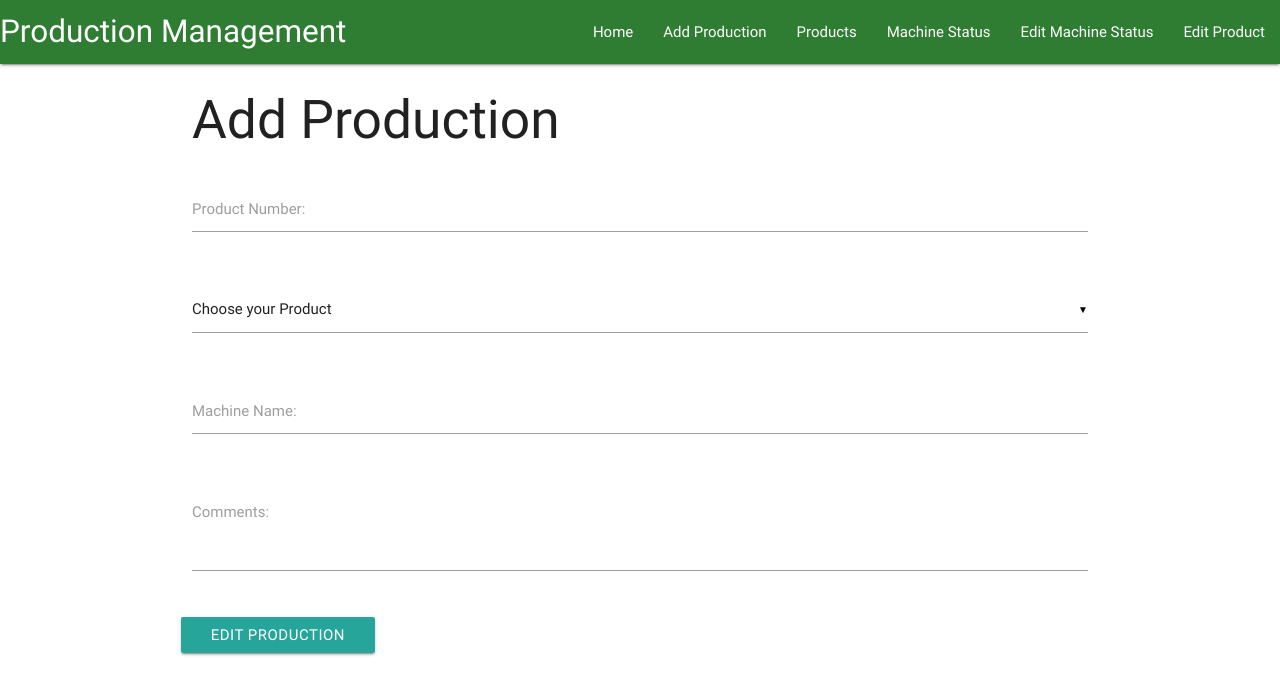
After one commit to ninos77/Production-Management, a Flask app: template templates/editproduction.html in a window 1280 px wide. The commit adds this page. Shown: the top 695 px of the page. Run offline with Flask 2, Linux system fonts and the light colour scheme; the template is opened without the code that fills it, so the values that code supplies are empty; some libraries are stand-ins or nearby versions.

Commit message:
Add edit function and the template for production

```diff
--- a/app.py
+++ b/app.py
@@ -53,8 +53,11 @@ def register_production(production_id):
 def edit_production(production_id):
     the_production = mongo.db.productions.find_one({"_id": ObjectId(production_id)})
     all_employees = mongo.db.employees.find()
+    all_machines = mongo.db.machines.find()
+    all_products = mongo.db.products.find()
     return render_template('editproduction.html', production=the_production,
-                           employees=all_employees)
+                           employees=all_employees, machines=all_machines,
+                           products=all_products)
 
 
 @app.route("/update_production/<production_id>", methods=["GET", "POST"])
--- /dev/null
+++ b/templates/editproduction.html
@@ -0,0 +1,47 @@
+{% extends "base.html" %}  {% block content %}
+
+<h2>Add Production</h2>
+
+<div class="row">
+  <form action="{{ url_for('update_production', production_id=production._id)}}" method="POST" class="col s12">
+      <div class="row">
+      <div class="input-field col s12">
+        <input id="product_number" name="product_number" type="text" class="validate" value="{{production.product_number }}" />
+        <label for="icon_prefix">Product Number: </label>
+      </div>
+    </div>
+    <div class="row">
+      <div class="input-field col s12">
+    <select id="product" name="product_name">
+      <option value="" disabled selected>Choose your Product</option>
+      {% for product in products %}
+      <option value="{{product.product_name}}">{{product.product_name}}</option>
+      {% endfor %}
+    </select>
+      </div>
+    </div>
+        <div class="row">
+      <div class="input-field col s12">
+        <input id="machine_name" name="machine_name" type="text" class="validate" value="{{production.machine_name}}" />
+        <label for="icon_prefix">Machine Name:</label>
+      </div>
+    </div>
+    <div class="row">
+      <div class="input-field col s12">
+        <textarea
+          name="comments"
+          id="comments"
+          type="textarea"
+          class="materialize-textarea"
+        >{{production.comments}}</textarea>
+        <label for="icon_telephone">Comments:</label>
+      </div>
+   </div>
+    <div class="row">
+      <button class="btn waves-effect waves-light" type="submit" >Edit Production
+     </button>
+    </div>
+  </form>
+</div>
+
+{% endblock %}
--- a/templates/productions.html
+++ b/templates/productions.html
@@ -9,7 +9,7 @@
             <div class="col s12 l4">
               <i class="material-icons">expand_more</i>
               <a href="{{url_for('delet_production', production_id=production._id)}}" class="waves-effect waves-light red darken-4 btn btn_small">Delet</a>
-              <a href="#" class="waves-effect waves-light btn btn_small teal darken-2  margin-10"><span>Edit</span></a>
+              <a href="{{url_for('edit_production', production_id=production._id)}}" class="waves-effect waves-light btn btn_small teal darken-2  margin-10"><span>Edit</span></a>
             </div>
             <div class="col s12 l8">
               <h5 class="center-align"><strong>Product Name:</strong> {{production.product_name}}</h5>
```
